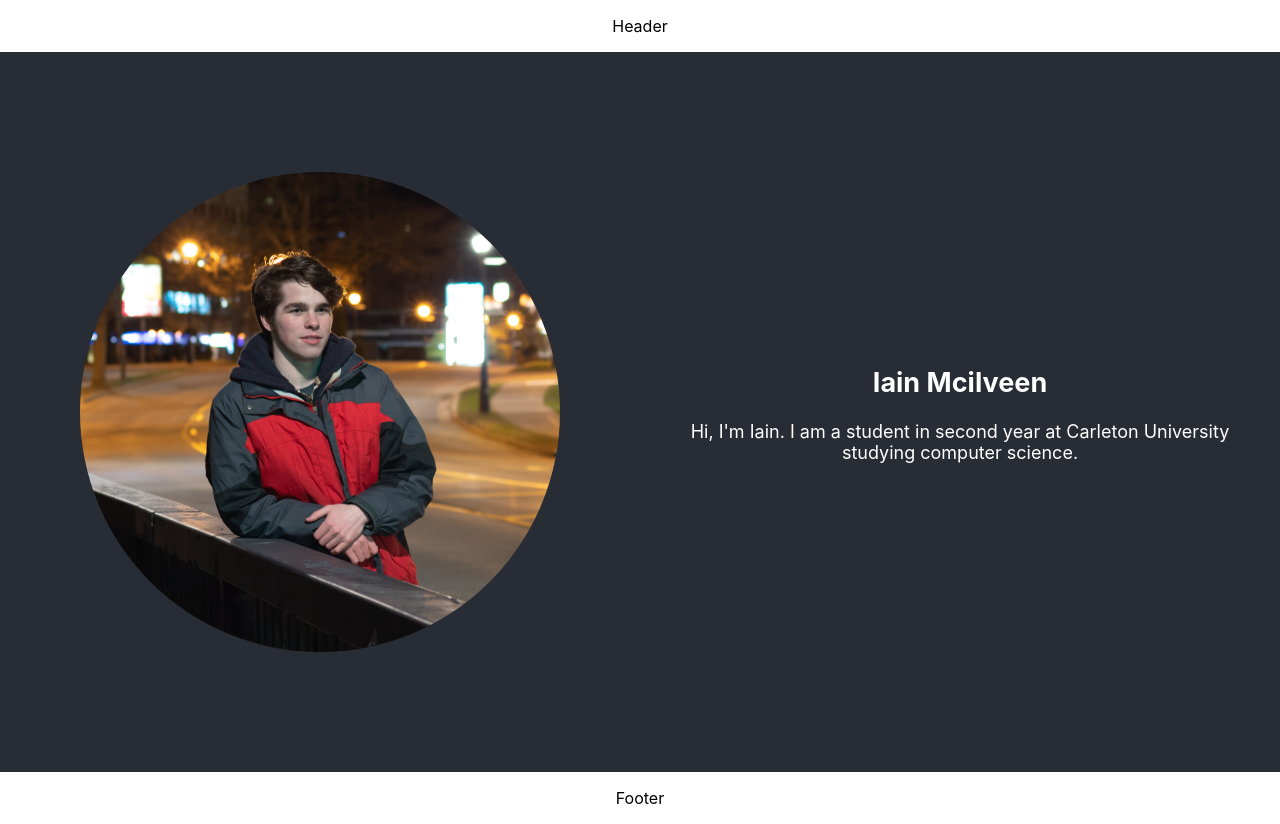
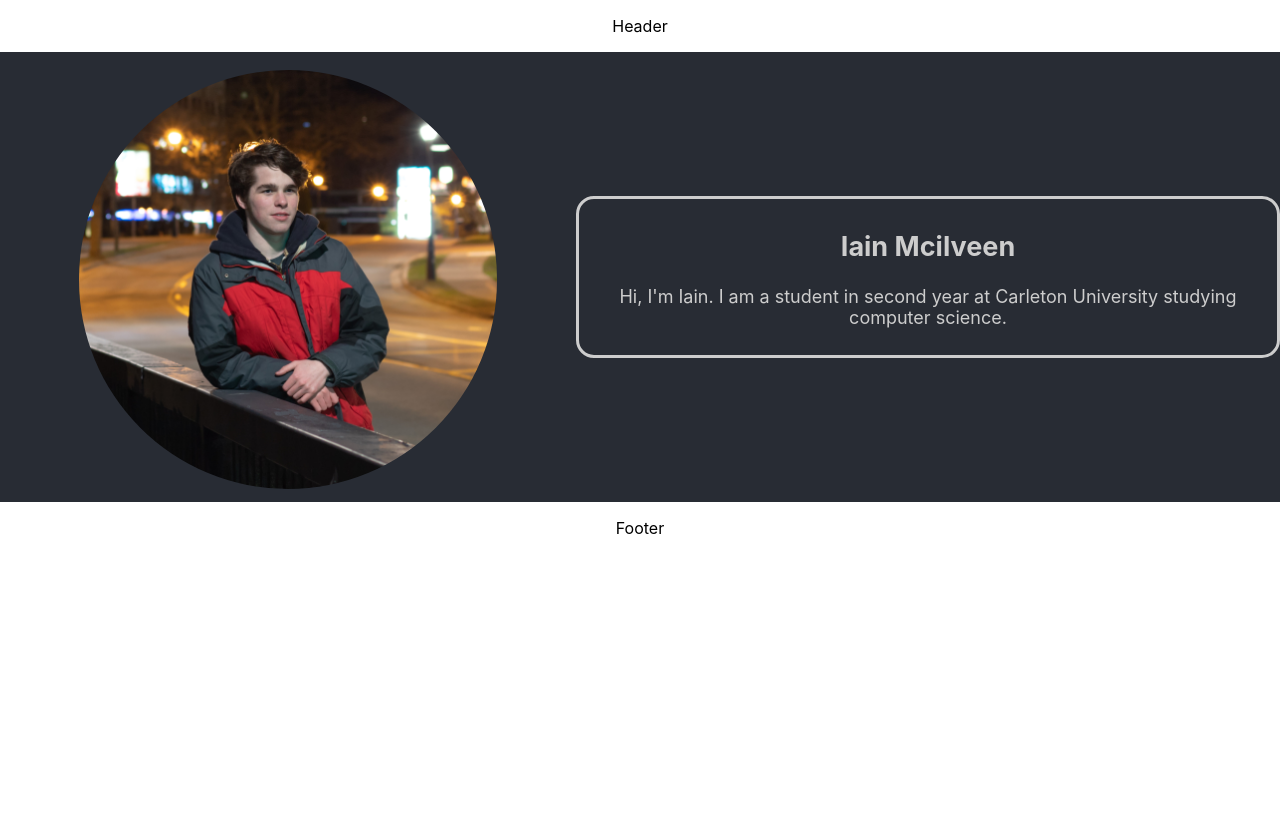
Before and after one commit to IainMcilveen/portfolio-react, a React (Create React App) app: page / in a window 1280 px wide. After the commit the page ends 800 px from the top, so only its background shows below. Built offline with nearby package versions, Linux system fonts and the light colour scheme.

Commit message:
about working

```diff
--- a/src/css/App.scss
+++ b/src/css/App.scss
@@ -1,6 +1,6 @@
 
 $bgDark: #282c34;
-$bgLight: white;
+$bgLight:#CDCDCD;
 
 .App {
   text-align: center;
@@ -12,31 +12,29 @@ $bgLight: white;
 
 .App-main {
   background-color: $bgDark;
-  height: 90vh;
-  width: 100vw;
-  margin: 0 auto;
-  text-align:center;
   display: flex;
+
+  @media (max-width: 500px) {
+    flex-direction: column;
+  }
 
   .profile{
     margin:auto;
-    height: 60vh;
-    width: 45vw;
-    padding-top:30px;
-    padding-bottom:30px;
+    width: 50vw;
+    padding: 0.5em;
+    padding-top: 1em;
   }
 
   .intro{
     margin: auto;
-    width: 45vw;
-  }
-
-  .introText{
-    float: left;
+    padding: 0.5em;
+    border-style: solid;
+    border-color: $bgLight;
+    border-radius: 1em;
   }
 
   img {
-    height: 60vh;
+    width: 75%;
     border-radius: 50%;
   }
   font-size: calc(10px + 1vmin);
```
